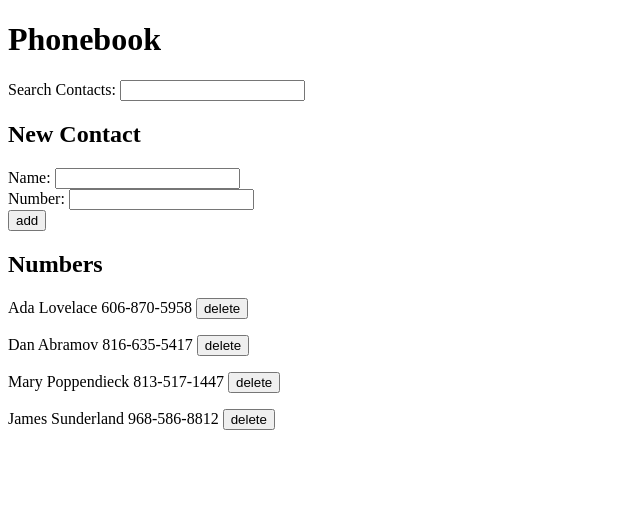
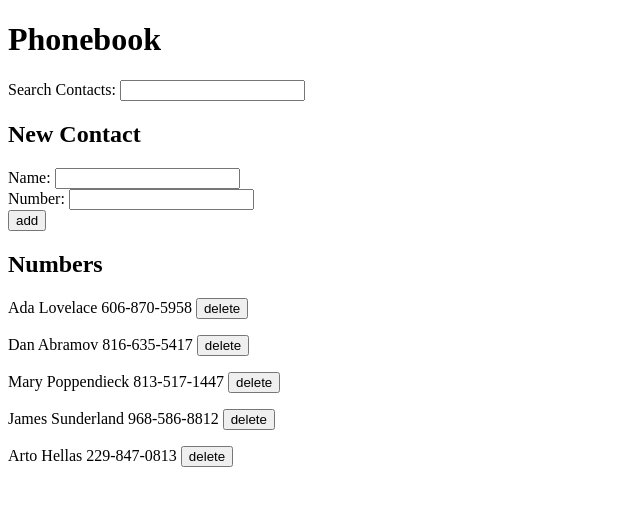
Before and after one commit to kimarimt/uoh_fs_open, a React (Vite) app in the folder part2/phonebook/: page / in a window 1280 px wide. Shown: the top 506 px of the page, without its empty margins (0-640 px from the left). Built offline with nearby package versions, Linux system fonts and the light colour scheme; data requests are answered from the project's data file.

Commit message:
finished exercise 2.15

```diff
--- a/part2/phonebook/db.json
+++ b/part2/phonebook/db.json
@@ -19,6 +19,11 @@
       "id": "55cb8285-12f2-4352-bac3-0cb1f8a25b97",
       "name": "James Sunderland",
       "number": "968-586-8812"
+    },
+    {
+      "id": "017a6d16-3c3b-4033-97b5-650dd1bd8ec3",
+      "name": "Arto Hellas",
+      "number": "229-847-0813"
     }
   ]
 }
--- a/part2/phonebook/src/App.jsx
+++ b/part2/phonebook/src/App.jsx
@@ -26,8 +26,8 @@ const App = () => {
     )
 
     if (personExists) {
-      alert(`${name} is already added to phonebook`)
-      return;
+      editContact({ ...personExists, number })
+      return
     }
 
     const person = {
@@ -38,6 +38,13 @@ const App = () => {
 
     const newPerson = await personsService.addPerson(person)
     setPersons([...persons, newPerson])
+  }
+
+  const editContact = async newPerson => {
+    if (confirm(`${newPerson.name} already exists in the phonebook. Would you like to update the number`)) {
+      const updatedPerson = await personsService.editPerson(newPerson.id, newPerson)
+      setPersons(persons.map(person => person.id === updatedPerson.id ? updatedPerson : person))
+    }
   }
 
   const deleteContact = async id => {
--- a/part2/phonebook/src/services/persons.js
+++ b/part2/phonebook/src/services/persons.js
@@ -1,14 +1,19 @@
 import axios from 'axios'
 
 const BASE_URL = 'http://localhost:3001/persons'
+
+const addPerson = async personObj => {
+  const response = await axios.post(BASE_URL, personObj)
+  return response.data
+}
 
 const getPersons = async () => {
   const response = await axios.get(BASE_URL)
   return response.data
 }
 
-const addPerson = async personObj => {
-  const response = await axios.post(BASE_URL, personObj)
+const editPerson = async (id, personObj) => {
+  const response = await axios.put(`${BASE_URL}/${id}`, personObj)
   return response.data
 }
 
@@ -18,7 +23,8 @@ const deletePerson = async id => {
 }
 
 export default {
+  addPerson,
   getPersons,
-  addPerson,
+  editPerson,
   deletePerson,
 }
```
